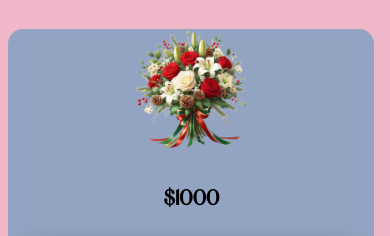
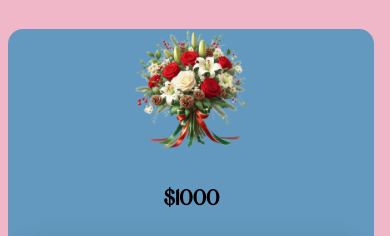
Before and after one commit to alilybloomsndrp/alilybloomsndrp.github.io, a plain HTML site: page catalog.html in a window 390 px wide. Shown: the part 566-802 px from the top of the page. Drawn offline with Linux system fonts and the light colour scheme; a script that the page names is missing.

Commit message:
Update catalog.css

```diff
--- a/assets/css/catalog.css
+++ b/assets/css/catalog.css
@@ -241,6 +241,7 @@
         width: 100%;
         text-align: center;
         border-radius: 15px;
+        background-color: #6399bf;
     }
 
     .cataseason{
```
